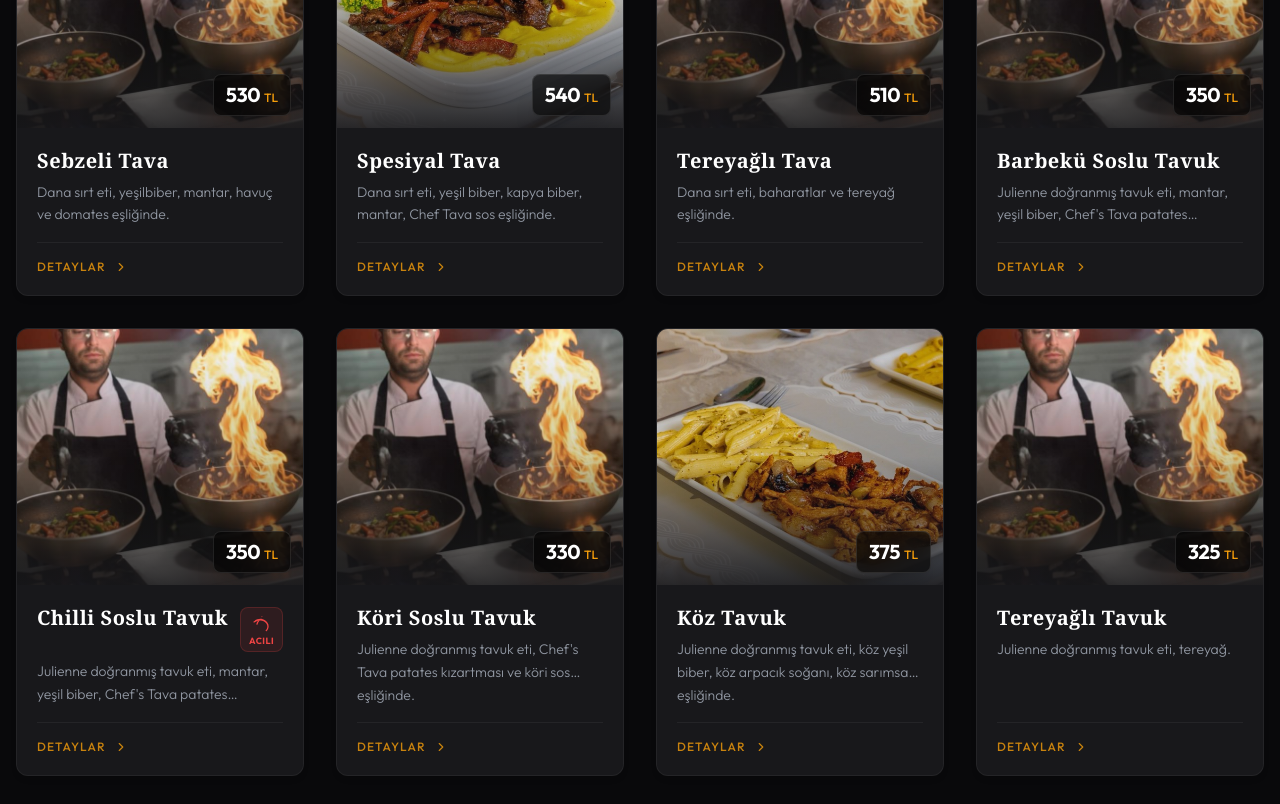
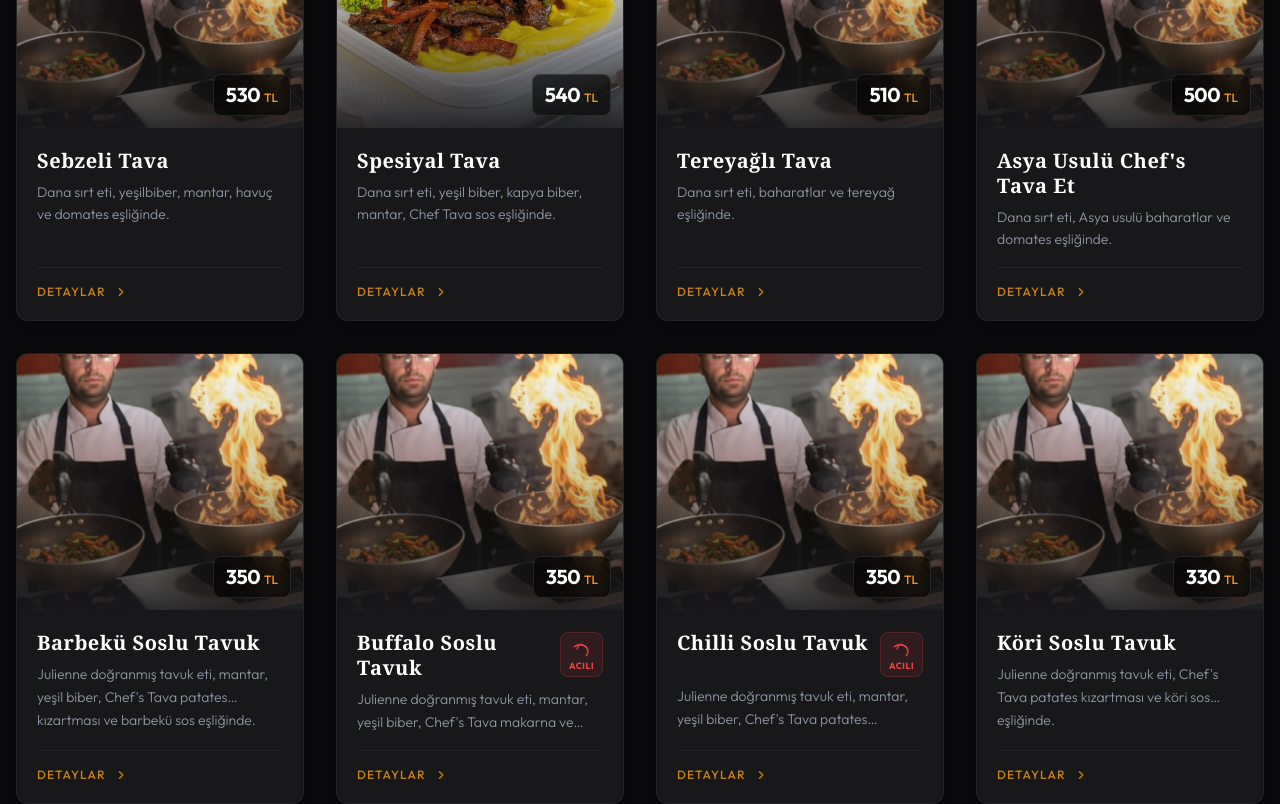
Before and after one commit to erdncyz/chefs-tava-menu, a React (Vite) app: page / in a window 1280 px wide. Shown: the part 1180-1984 px from the top of the page. Built offline with nearby package versions, Linux system fonts and the light colour scheme.

Commit message:
Eksik ürünler eklendi: Asya Usulü Chef's Tava Et ve Buffalo Soslu Tavuk

```diff
--- a/constants.ts
+++ b/constants.ts
@@ -80,6 +80,14 @@ export const MENU_ITEMS: MenuItem[] = [
     category: Category.ET,
   },
 
+  {
+    id: 'e6',
+    name: 'Asya Usulü Chef\'s Tava Et',
+    description: 'Dana sırt eti, Asya usulü baharatlar ve domates eşliğinde.',
+    price: 500,
+    category: Category.ET,
+  },
+
   // --- TAVUK ---
   {
     id: 't1',
@@ -87,6 +95,14 @@ export const MENU_ITEMS: MenuItem[] = [
     description: 'Julienne doğranmış tavuk eti, mantar, yeşil biber, Chef\'s Tava patates kızartması ve barbekü sos eşliğinde.',
     price: 350,
     category: Category.TAVUK,
+  },
+  {
+    id: 't2',
+    name: 'Buffalo Soslu Tavuk',
+    description: 'Julienne doğranmış tavuk eti, mantar, yeşil biber, Chef\'s Tava makarna ve buffalo sos eşliğinde.',
+    price: 350,
+    category: Category.TAVUK,
+    isSpicy: true
   },
   {
     id: 't3',
```
